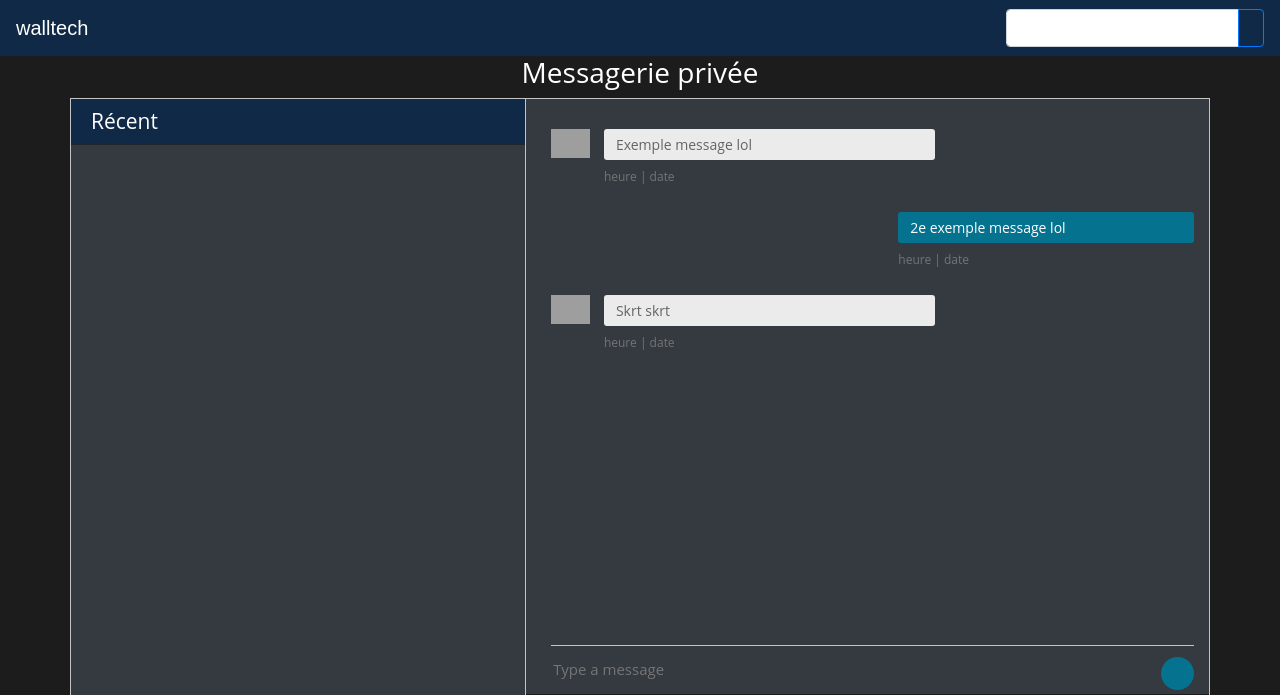
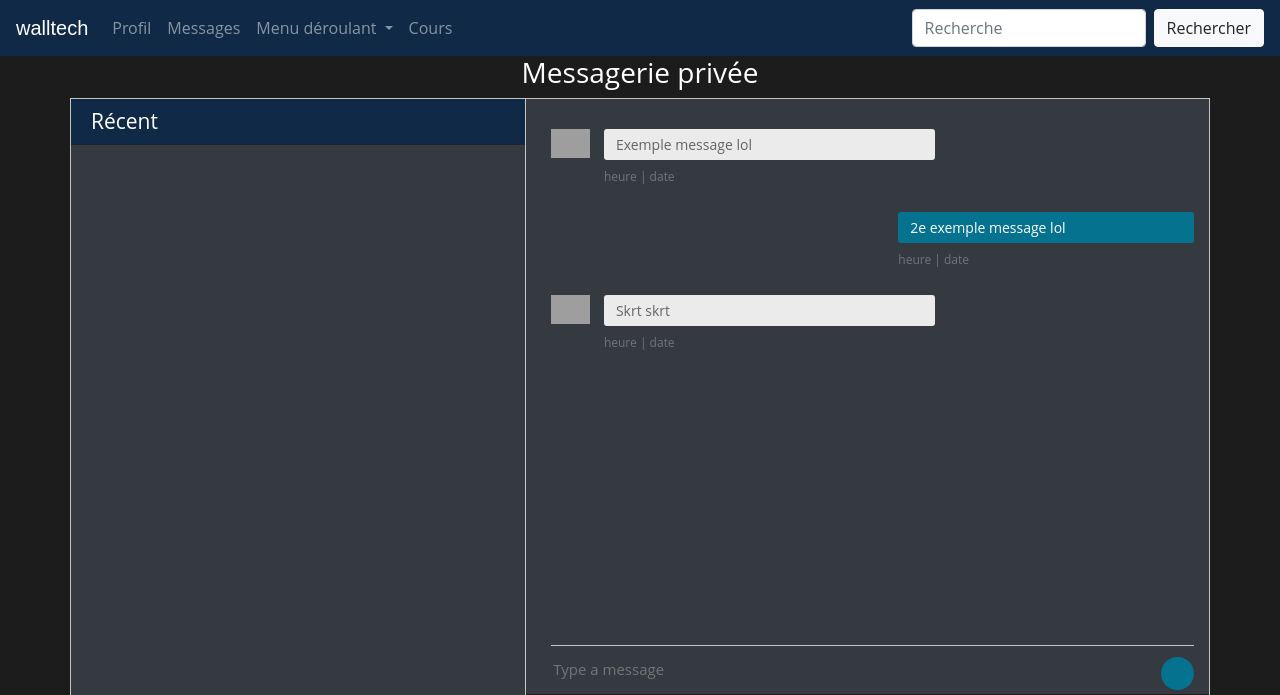
Before and after one commit to MandiayeB/WALLTECH, a PHP site: page /chat.php in a window 1280 px wide. Shown: the top 695 px of the page. Run offline with PHP 8.4, Linux system fonts and the light colour scheme; the visitor is signed in with stand-in values (Sample User, id 1); some libraries are stand-ins or nearby versions; grey boxes are pictures that could not be loaded.

Commit message:
amelioration page message privée

```diff
--- a/chat.css
+++ b/chat.css
@@ -3,11 +3,92 @@ body {
     background: #1C1C1C;
 }
 
-nav {
-    font-family: 'Bahnschrift', sans-serif;
-    background: #102946;
-    padding-top: 20px;
+/*BARRE ONGLET*/
+
+@import url("//maxcdn.bootstrapcdn.com/font-awesome/4.7.0/css/font-awesome.min.css");
+
+.navbar-icon-top .navbar-nav .nav-link > .fa {
+
+  position: relative;
+  width: 36px;
+  font-size: 24px;
 }
+
+.navbar-brand {
+  font-family: 'Bahnschrift', sans-serif;
+}
+
+.navbar-icon-top .navbar-nav .nav-link > .fa > .badge {
+
+  font-size: 0.75rem;
+  position: absolute;
+  right: 0;
+  font-family: sans-serif;
+}
+
+.navbar-icon-top .navbar-nav .nav-link > .fa {
+
+  top: 3px;
+  line-height: 12px;
+}
+
+.navbar-icon-top .navbar-nav .nav-link > .fa > .badge {
+
+  top: -10px;
+}
+
+@media (min-width: 576px) {
+  .navbar-icon-top.navbar-expand-sm .navbar-nav .nav-link {
+    text-align: center;
+    display: table-cell;
+    height: 70px;
+    vertical-align: middle;
+    padding-top: 0;
+    padding-bottom: 0;
+  }
+
+  .navbar-icon-top.navbar-expand-sm .navbar-nav .nav-link > .fa {
+    display: block;
+    width: 48px;
+    margin: 2px auto 4px auto;
+    top: 0;
+    line-height: 24px;
+  }
+
+  .navbar-icon-top.navbar-expand-sm .navbar-nav .nav-link > .fa > .badge {
+    top: -7px;
+  }
+}
+
+@media (min-width: 768px) {
+  .navbar-icon-top.navbar-expand-md .navbar-nav .nav-link {
+    text-align: center;
+    display: table-cell;
+    height: 70px;
+    vertical-align: middle;
+    padding-top: 0;
+    padding-bottom: 0;
+  }
+
+.h7 {
+    font-size: 0.8rem;
+}
+
+.gedf-wrapper {
+    margin-top: 0.97rem;
+}
+
+@media (min-width: 992px) {
+    .gedf-main {
+        padding-left: 4rem;
+        padding-right: 4rem;
+    }
+    .gedf-card {
+        margin-bottom: 2.77rem;
+    }
+}
+
+
 
 .h7 {
     font-size: 0.8rem;
--- a/chat.php
+++ b/chat.php
@@ -25,19 +25,65 @@
 
     <!-- En-tête -->
 
-        <nav class="navbar">
-            <a href="filactualites.php" class="navbar-brand text-white">walltech</a>
-            <form class="form-inline">
-                <div class="input-group">
-                    <input type="text" class="form-control" aria-label="Recipient's username" aria-describedby="button-addon2">
-                    <div class="input-group-append">
-                        <button class="btn btn-outline-primary" type="button" id="button-addon2">
-                            <i class="fa fa-search"></i>
-                        </button>
-                    </div>
+    <nav class="navbar navbar-icon-top navbar-expand-lg navbar-dark" style="background: #102946;">
+            <form method="POST">
+                <a class="navbar-brand" href="filactualites.php">walltech</a>
+                <button class="navbar-toggler" type="button" data-toggle="collapse" data-target="#navbarSupportedContent" aria-controls="navbarSupportedContent" aria-expanded="false" aria-label="Toggle navigation">
+                    <span class="navbar-toggler-icon"></span>
+                </button>
+            </form>
+
+                <div class="collapse navbar-collapse" id="navbarSupportedContent">
+                    <ul class="navbar-nav mr-auto">
+                        <li class="nav-item">
+                            <a class="nav-link" href="#">
+                            <!--<i class="fa fa-envelope-o">
+                                    <span class="badge badge-danger">11</span>  NOTIFICATION
+                                </i>-->
+                            Profil
+                            </a>
+                        </li>
+
+                        <form method="POST">
+                            <li class="nav-item">
+                                <a class="nav-link" href="chat.php">
+                                <!--<i class="fa fa-envelope-o">
+                                    <span class="badge badge-danger">11</span>  NOTIFICATION
+                                </i>-->
+                                Messages
+                                </a>
+                            </li>
+                        </form>
+
+                        <li class="nav-item dropdown">
+                            <a class="nav-link dropdown-toggle" href="#" id="navbarDropdown" role="button" data-toggle="dropdown" aria-haspopup="true" aria-expanded="false">
+                            <!--<i class="fa fa-envelope-o">
+                                <span class="badge badge-danger">11</span>  NOTIFICATION
+                            </i>-->
+                            Menu déroulant
+                            </a>
+                            <div class="dropdown-menu" aria-labelledby="navbarDropdown">
+                                <a class="dropdown-item" href="#">exemple 1</a>
+                                <a class="dropdown-item" href="#">exemple 2</a>
+                                <div class="dropdown-divider"></div>
+                                <a class="dropdown-item" href="#">exemple 3</a>
+                            </div>
+                        </li>
+                        <li class="nav-item">
+                            <a class="nav-link" href="#">
+                            <!--<i class="fa fa-bell">
+                                <span class="badge badge-info">11</span>  NOTIFICATION
+                            </i>-->
+                            Cours
+                            </a>
+                        </li>
+                    </ul>
+                    <form class="form-inline my-2 my-lg-0">
+                        <input class="form-control mr-sm-2" type="text" placeholder="Recherche" aria-label="Search">
+                        <button class="btn btn-light my-2 my-sm-0" type="submit">Rechercher</button>
+                    </form>
                 </div>
-            </form>
-        </nav>
+            </nav>
 
         <!-- Messagerie -->
 
@@ -56,7 +102,7 @@
 
                         <div class="inbox_chat">
 
-                            <?= affichercontacts($db,1) ?>
+                            <?php affichercontacts($db,$_SESSION['idut']); ?>
 
                         </div>
                     </div>
--- a/fonctions.php
+++ b/fonctions.php
@@ -145,8 +145,8 @@
                     </div>
                     <form method = "POST">
                         <div class="card-footer d-flex flex-row-reverse">
-                            <input type="submit" name="pubcom" class="btn btn-link" value="Commenter">
-                            <input type="text" class="w-75 form-control" name="comment" id="message" rows="3" placeholder="Abdellah">
+                            <input type="submit" name="pubcom" class="btn btn-light" value="Commenter">
+                            <input type="text" class="w-75 form-control" name="comment" id="message" rows="3" placeholder="Commentaire">
                             <input type="hidden" name="idFil" value="'.$donnees['idFil'].'">
                             <input type="button" name="like" class="btn btn-link" value="Like">
                             ',/*<a href="#" class="card-link"><i class="fa fa-mail-forward" name="share"></i> Partager</a>*/'
```
Also changed, not shown: filactualites.php (+0 -8 lines).
